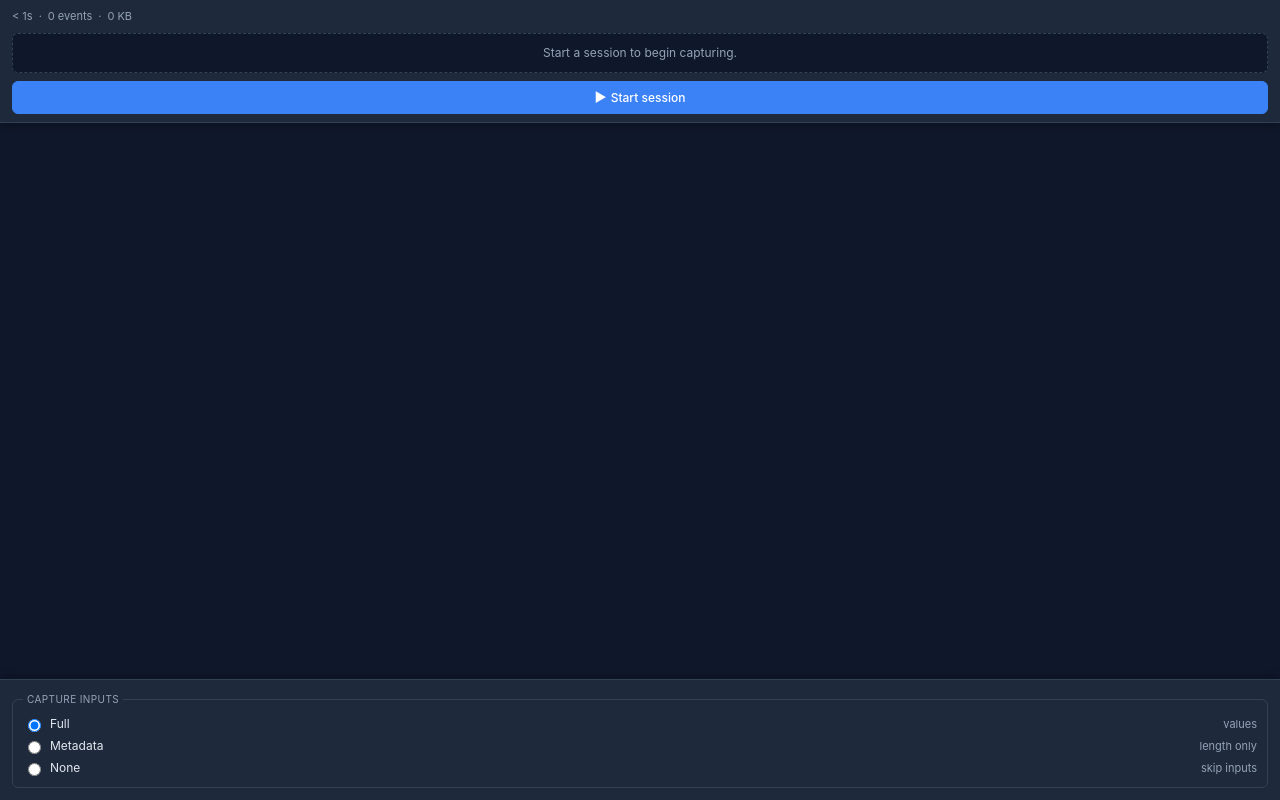
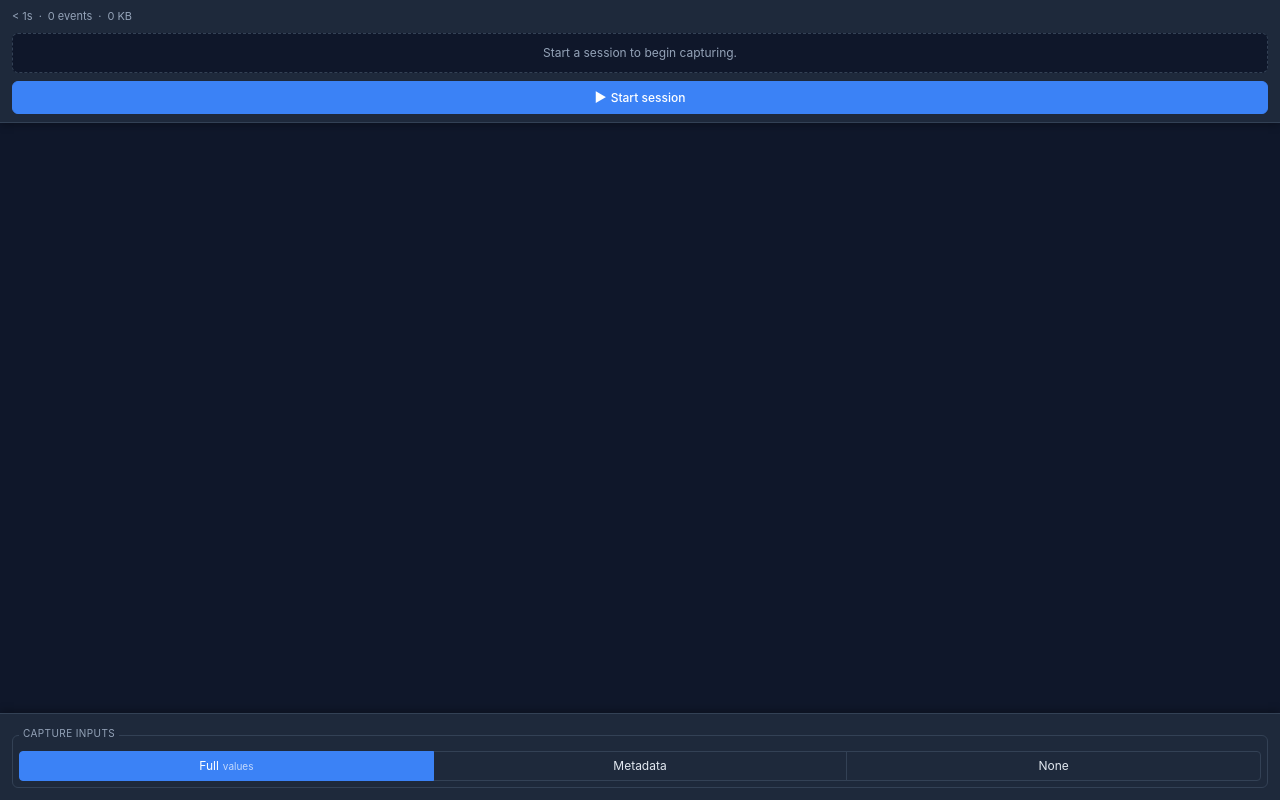
Before and after one commit to thehogfather/deskcheck, a website built with Vite: page demo/standalone.html in a window 1280 px wide. Built offline with nearby package versions, Linux system fonts and the light colour scheme.

Commit message:
style: restyle PII mode as a segmented control
Replace native radio buttons with a horizontal segmented control using
CSS-only styling. Inputs stay in the DOM (hidden via opacity:0) so
existing event handling and tests work unchanged. Uses :has() for
checked-segment highlighting (Chrome 105+).

Co-Authored-By: Claude Opus 4.6 (1M context) <noreply@anthropic.com>

```diff
--- a/src/sidepanel/sidepanel.css
+++ b/src/sidepanel/sidepanel.css
@@ -216,32 +216,69 @@ html, body {
 #pii-mode-fieldset {
   border: 1px solid var(--border);
   border-radius: 6px;
-  padding: 6px 10px 8px;
+  padding: 6px 6px 6px;
   margin: 0;
+  display: flex;
+  flex-wrap: wrap;
+  gap: 0;
 }
 
 #pii-mode-fieldset legend {
+  flex-basis: 100%;
   font-size: 10px;
   color: var(--text-dim);
   text-transform: uppercase;
   letter-spacing: 0.04em;
-  padding: 0 4px;
+  padding: 0 4px 4px;
 }
 
 .pii-mode-option {
+  flex: 1;
   display: flex;
   align-items: center;
-  gap: 6px;
+  justify-content: center;
+  gap: 4px;
   font-size: 12px;
   color: var(--text);
   cursor: pointer;
-  padding: 2px 0;
+  padding: 5px 6px;
+  border: 1px solid var(--border);
+  margin-left: -1px;
+  transition: background 0.15s ease, color 0.15s ease;
+}
+
+.pii-mode-option:first-of-type {
+  border-radius: 4px 0 0 4px;
+  margin-left: 0;
+}
+
+.pii-mode-option:last-of-type {
+  border-radius: 0 4px 4px 0;
+}
+
+.pii-mode-option input[type="radio"] {
+  position: absolute;
+  opacity: 0;
+  width: 0;
+  height: 0;
+  pointer-events: none;
+}
+
+.pii-mode-option:has(input:checked) {
+  background: var(--accent);
+  color: #fff;
+  border-color: var(--accent);
+  z-index: 1;
 }
 
 .pii-mode-option .hint {
-  color: var(--text-dim);
-  font-size: 11px;
-  margin-left: auto;
+  display: none;
+}
+
+.pii-mode-option:has(input:checked) .hint {
+  display: inline;
+  color: rgba(255, 255, 255, 0.7);
+  font-size: 10px;
 }
 
 #metrics-row {
```
